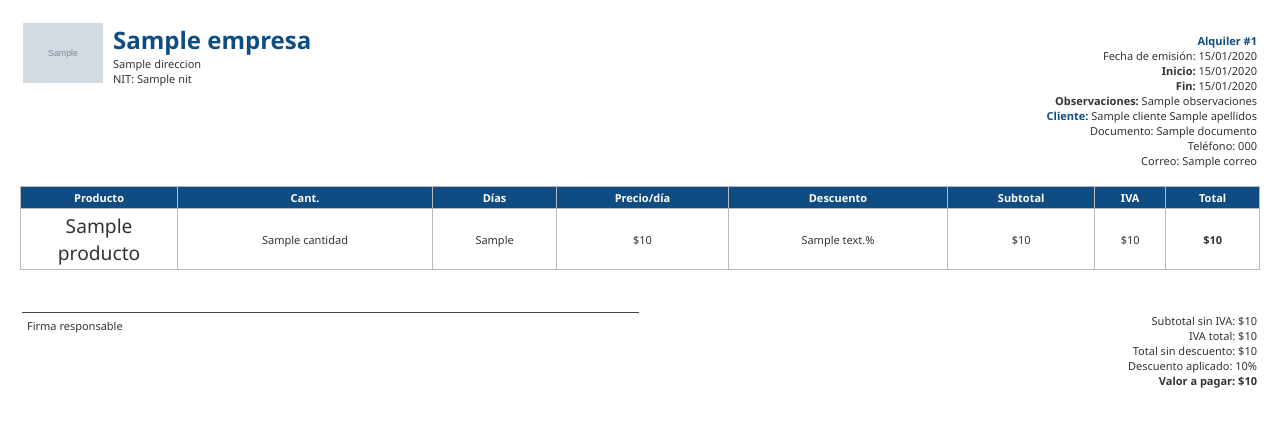
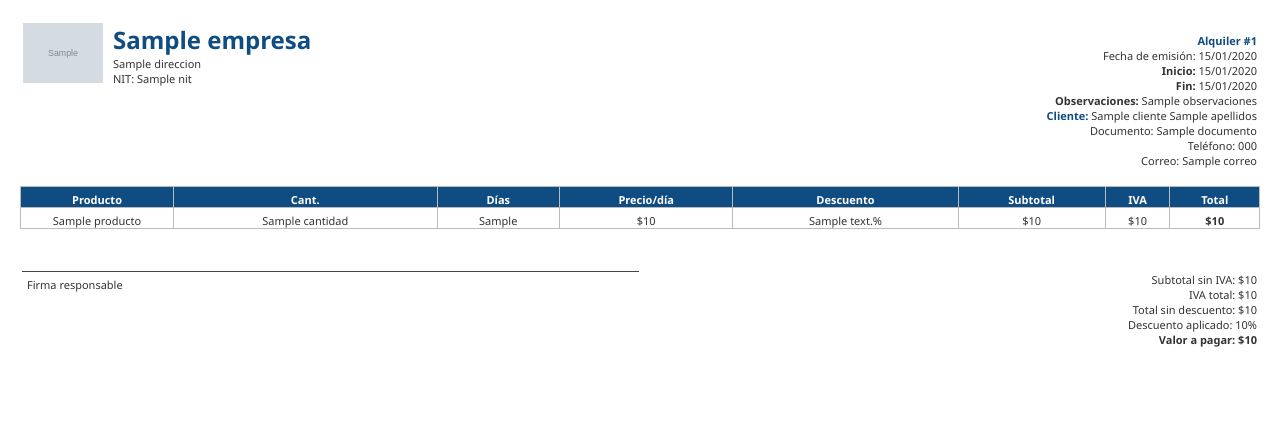
Before and after one commit to joluro86/vulkano, a Django app: template vulkano/alquiler/templates/alquiler_pdf.html in a window 1280 px wide. Shown: the top 427 px of the page. Run offline with Django 4.2, Linux system fonts and the light colour scheme; the template is opened without the code that fills it: most values are stand-ins (such as "Sample title", 1, 10 or a date in 2020); grey boxes marked "Sample" are stand-in pictures.

Commit message:
mejoramiento impresion

```diff
--- a/vulkano/alquiler/templates/alquiler_pdf.html
+++ b/vulkano/alquiler/templates/alquiler_pdf.html
@@ -35,7 +35,8 @@
       .tabla-productos td {
         border: 1px solid #bbb;
         text-align: center;
-        padding: 3px;
+        padding-top: 5px;
+        padding-bottom: 0px;
       }
 
       .tabla-productos th {
@@ -45,7 +46,6 @@
 
       .nombre_producto {
         width: 150px;
-        font-size: 1.2rem;
       }
 
       .totales {
```
Also changed, not shown: vulkano/db.sqlite3, vulkano/media/empresas/img/ensigna_1EW91yx.png (added).
